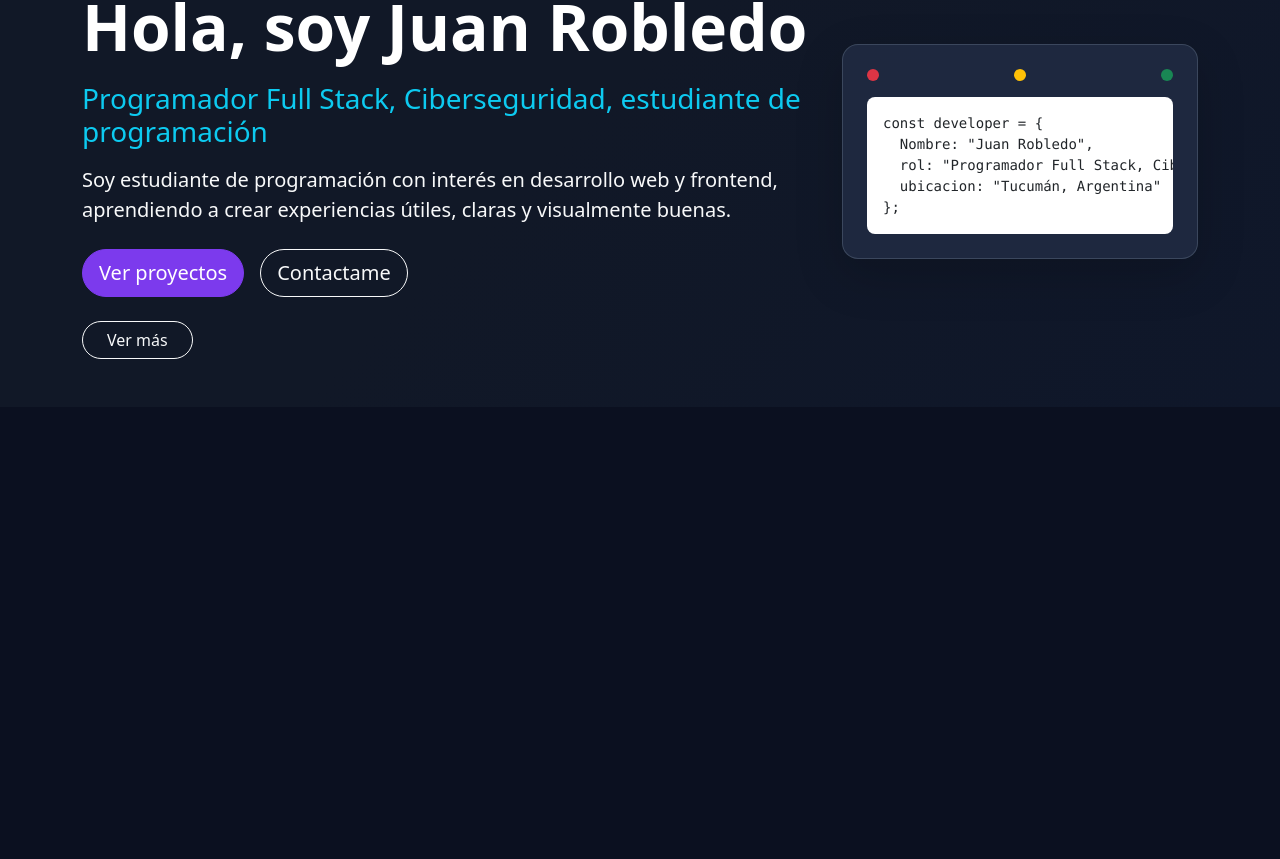
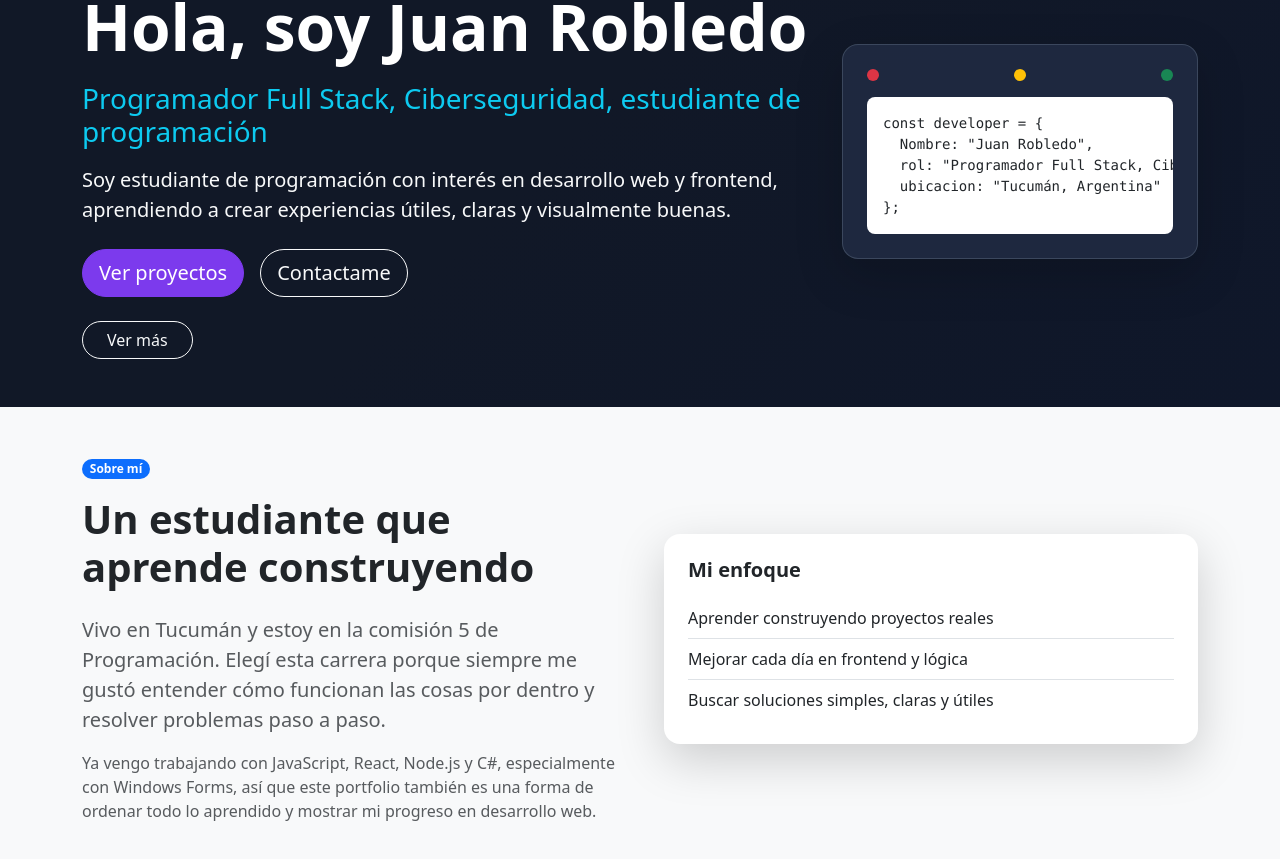
Before and after one commit to Juanrobledo100/Practico-1-Programacion, a React (Vite) app: page / in a window 1280 px wide. Shown: the part 179-1038 px from the top of the page. Before the commit the page ends 800 px from the top, so only its background shows below. Built offline with nearby package versions, Linux system fonts and the light colour scheme; the HTML template or start-up script is replaced by a standard one.

Commit message:
se creo el componente about y se importo en el app

```diff
--- a/src/App.jsx
+++ b/src/App.jsx
@@ -1,4 +1,5 @@
 import './App.css'
+import About from './components/About';
 import Header from './components/Header';
 import Hero from './components/Hero';
 
@@ -11,6 +12,8 @@ function App() {
     <>
      <Header  />
      <Hero nombre={nombre} rol={rol} />
+     <About />
+
     </>
   )
 }
--- a/src/components/About.jsx
+++ b/src/components/About.jsx
@@ -0,0 +1,39 @@
+function About() {
+  return (
+    <section id="about" className="py-5 bg-body-tertiary">
+      <div className="container">
+        <div className="row align-items-center g-5">
+          <div className="col-lg-6">
+            <span className="badge rounded-pill bg-primary mb-3">Sobre mí</span>
+            <h2 className="text-dark fw-bold mb-4 display-6">Un estudiante que aprende construyendo</h2>
+            <p className="lead text-body-secondary">
+              Vivo en Tucumán y estoy en la comisión 5 de Programación. Elegí esta carrera
+              porque siempre me gustó entender cómo funcionan las cosas por dentro y
+              resolver problemas paso a paso.
+            </p>
+            <p className="text-body-secondary mb-0">
+              Ya vengo trabajando con JavaScript, React, Node.js y C#, especialmente con
+              Windows Forms, así que este portfolio también es una forma de ordenar todo lo
+              aprendido y mostrar mi progreso en desarrollo web.
+            </p>
+          </div>
+
+          <div className="col-lg-6">
+            <div className="card border-0 shadow-lg rounded-4 h-100 bg-white">
+              <div className="card-body p-4">
+                <h3 className="h5 fw-bold mb-3">Mi enfoque</h3>
+                <ul className="list-group list-group-flush">
+                  <li className="list-group-item px-0">Aprender construyendo proyectos reales</li>
+                  <li className="list-group-item px-0">Mejorar cada día en frontend y lógica</li>
+                  <li className="list-group-item px-0">Buscar soluciones simples, claras y útiles</li>
+                </ul>
+              </div>
+            </div>
+          </div>
+        </div>
+      </div>
+    </section>
+  );
+}
+
+export default About;
```
